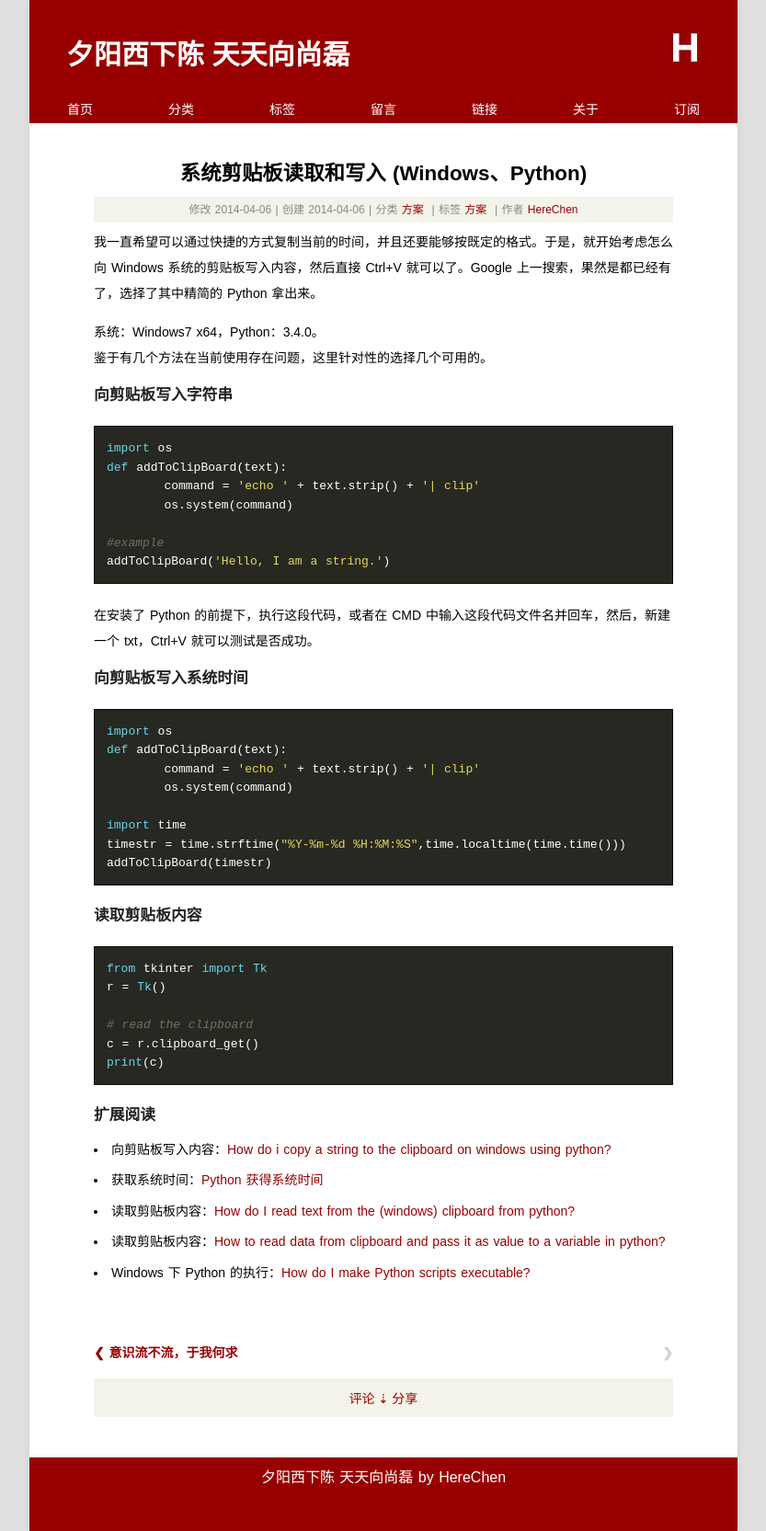
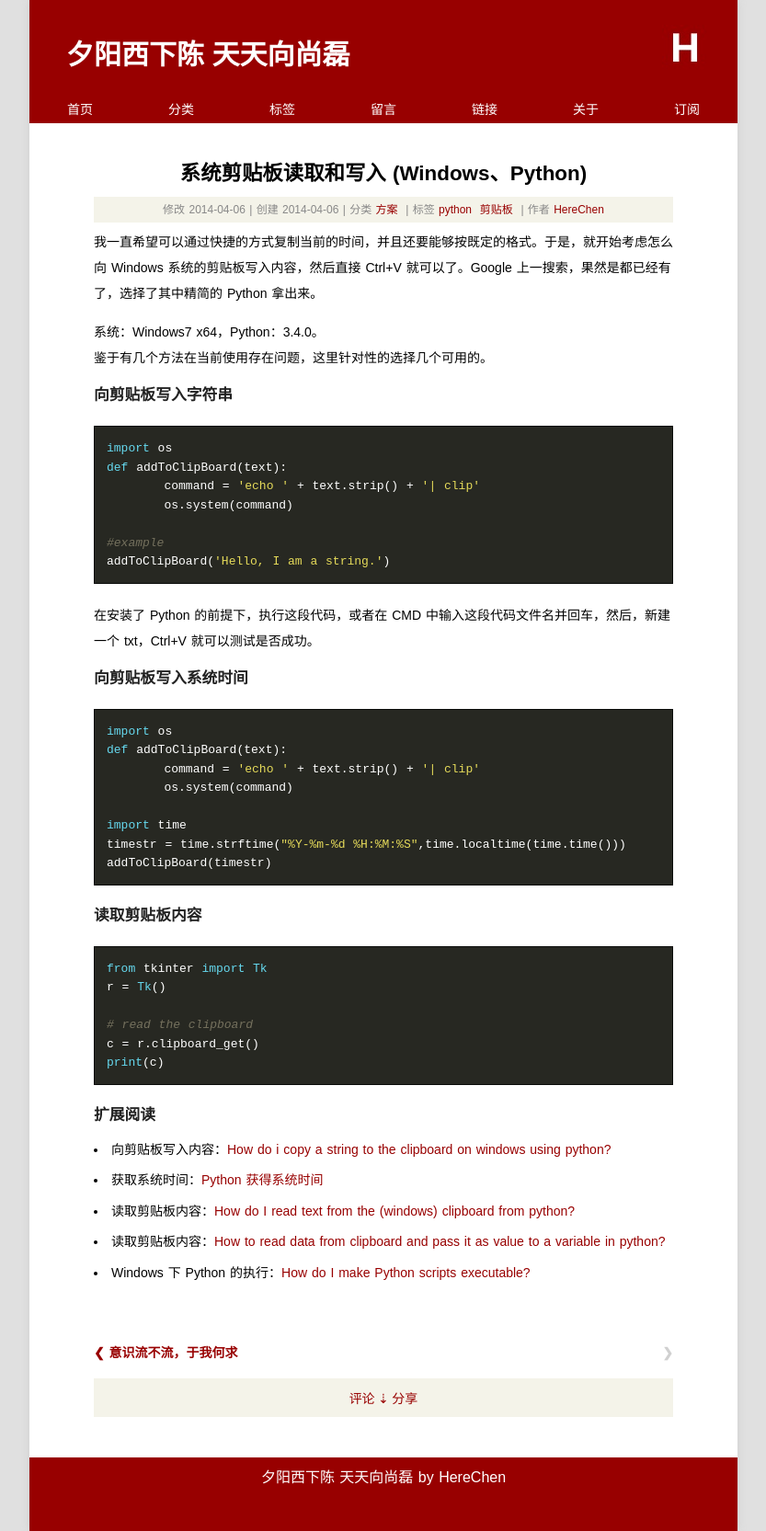
Before and after one commit to Xuezhiyuanlin/herechen.github.io, a Jekyll site: the page built from _posts/2014-04-06-copy-a-string-to-the-clipboard-on-windows.md, in a window 1280 px wide. Shown: the whole page at 92% size, without its empty margins (223-1056 px from the left). Built offline with Jekyll 4.4.1, drawn with Linux system fonts in a browser that asks for light colours; some web fonts are replaced; Markdown is read by kramdown in place of the engine named in the settings; comment, search, counter and statistics services are not loaded.

Commit message:
herechen

```diff
--- a/_posts/2014-04-06-copy-a-string-to-the-clipboard-on-windows.md
+++ b/_posts/2014-04-06-copy-a-string-to-the-clipboard-on-windows.md
@@ -5,7 +5,7 @@ layout: post
 title: 系统剪贴板读取和写入 (Windows、Python)
 thread: 14
 categories: 方案
-tags: 方案
+tags: python 剪贴板
 ---
 
 我一直希望可以通过快捷的方式复制当前的时间，并且还要能够按既定的格式。于是，就开始考虑怎么向 Windows 系统的剪贴板写入内容，然后直接 Ctrl+V 就可以了。Google 上一搜索，果然是都已经有了，选择了其中精简的 Python 拿出来。
```
